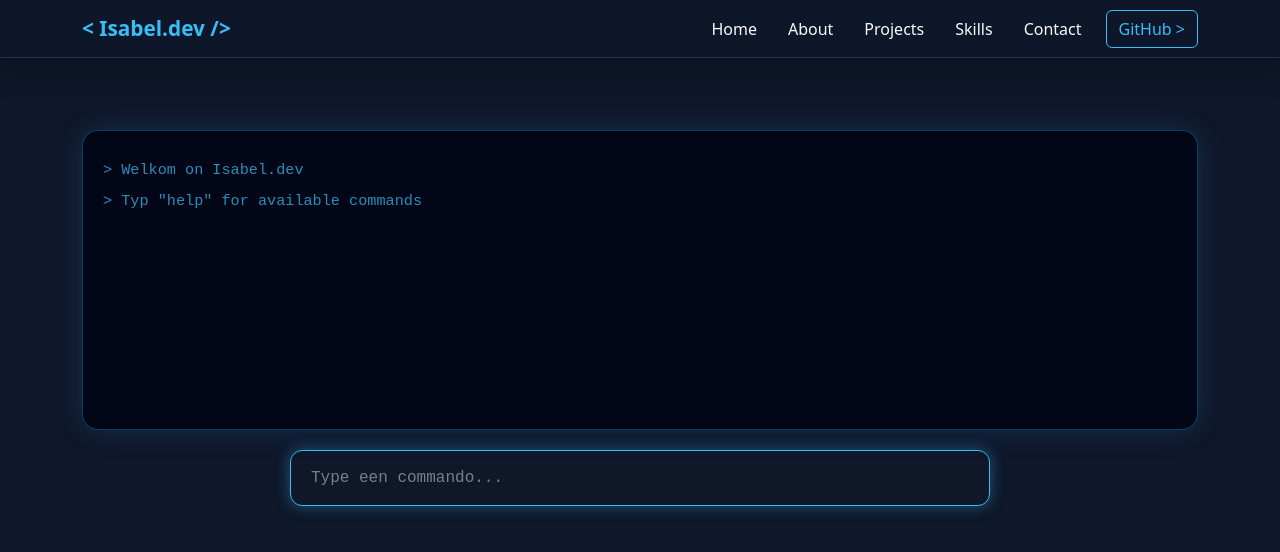
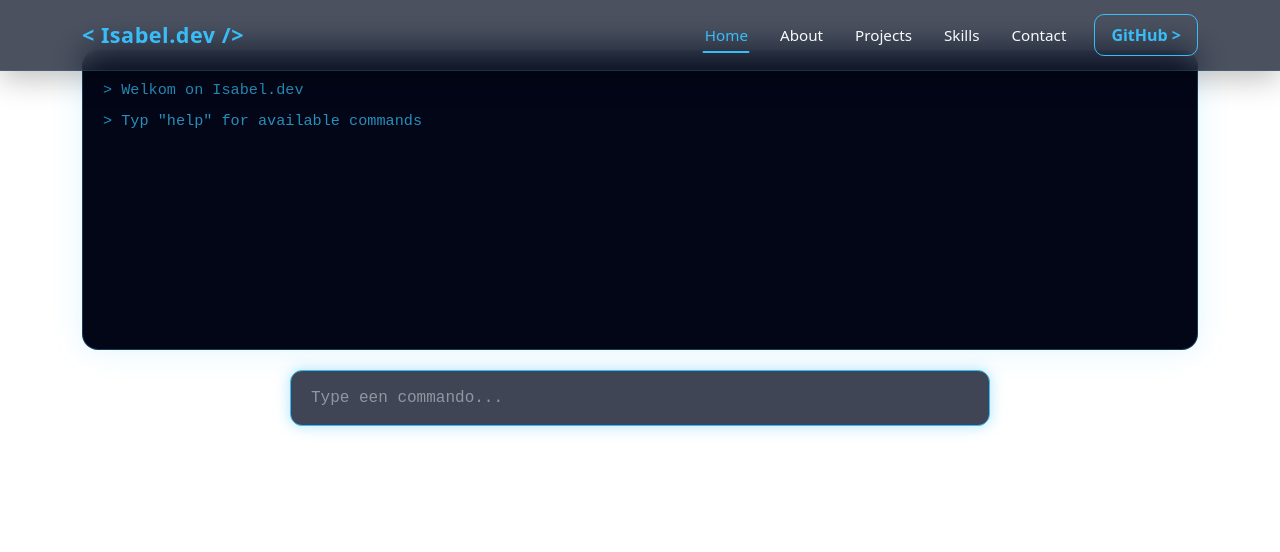
Before and after one commit to 8isabel/Portfolio-Website, a website with bundled scripts: page index.html in a window 1280 px wide. Built offline with nearby package versions, Linux system fonts and the light colour scheme; files whose address does not match are found by name.

Commit message:
Nav-bar update

```diff
--- a/styles/style.css
+++ b/styles/style.css
@@ -12,40 +12,168 @@
 }
 
 .custom-navbar {
-    background: rgba(15, 23, 42, 0.85);
-    backdrop-filter: var(--blur);
-    border-bottom: 1px solid var(--border-color);
-    box-shadow: var(--shadow);
+    background: rgba(15, 23, 42, 0.75);
+    backdrop-filter: blur(16px);
+    -webkit-backdrop-filter: blur(16px);
+
+    border-bottom: 1px solid rgba(56, 189, 248, 0.15);
+    box-shadow: 0 8px 30px rgba(0, 0, 0, 0.25);
+
+    padding: 14px 0;
+
+    transition: all 0.3s ease;
 }
 
 .navbar-brand {
     color: var(--primary-color) !important;
-    font-size: 1.3rem;
+    font-size: 1.35rem;
+    font-weight: 700;
+
+    letter-spacing: 0.5px;
+
+    transition: 0.3s ease;
+}
+
+.navbar-brand:hover {
+    color: #7dd3fc !important;
+    transform: translateY(-1px);
+}
+
+.navbar-nav {
+    gap: 8px;
 }
 
 .nav-link {
+    position: relative;
+
     color: var(--text-color) !important;
-    margin-left: 15px;
-    transition: var(--transition);
+
+    margin: 0 !important;
+    padding: 8px 12px !important;
+
+    font-size: 0.95rem;
+    font-weight: 500;
+
+    transition: color 0.3s ease;
+}
+
+.nav-link::after {
+    content: "";
+
+    position: absolute;
+    left: 50%;
+    bottom: 2px;
+
+    width: 0;
+    height: 2px;
+
+    background: var(--primary-color);
+    border-radius: 10px;
+
+    transform: translateX(-50%);
+
+    transition: width 0.3s ease;
 }
 
 .nav-link:hover {
     color: var(--primary-color) !important;
 }
 
+.nav-link:hover::after,
+.nav-link.active::after {
+    width: 70%;
+}
+
+.nav-link.active {
+    color: var(--primary-color) !important;
+}
+
 .btn-outline-info {
-    border-color: var(--primary-color);
+    border: 1px solid var(--primary-color);
+
     color: var(--primary-color);
-    transition: var(--transition);
+
+    border-radius: 10px;
+
+    padding: 8px 16px;
+
+    font-weight: 600;
+
+    transition: all 0.3s ease;
 }
 
 .btn-outline-info:hover {
-    background-color: var(--primary-color);
+    background: var(--primary-color);
+    border-color: var(--primary-color);
+
     color: var(--bg-color);
+
+    box-shadow: 0 0 20px rgba(56, 189, 248, 0.35);
+
+    transform: translateY(-2px);
 }
 
-body {
-    background-color: var(--bg-color);
-    color: var(--text-color);
-    padding-top: 80px;
+.navbar-toggler {
+    border: 1px solid rgba(56, 189, 248, 0.4);
+
+    border-radius: 8px;
+
+    padding: 7px 10px;
+
+    transition: 0.3s ease;
 }
+
+.navbar-toggler:hover {
+    border-color: var(--primary-color);
+
+    box-shadow: 0 0 12px rgba(56, 189, 248, 0.25);
+}
+
+.navbar-toggler:focus {
+    box-shadow: 0 0 0 2px rgba(56, 189, 248, 0.2);
+}
+
+@media (max-width: 991px) {
+
+    .custom-navbar {
+        padding: 10px 0;
+    }
+
+    .navbar-collapse {
+        margin-top: 15px;
+
+        padding: 15px;
+
+        background: rgba(15, 23, 42, 0.95);
+
+        border: 1px solid rgba(56, 189, 248, 0.15);
+        border-radius: 14px;
+
+        box-shadow: 0 10px 30px rgba(0, 0, 0, 0.3);
+    }
+
+    .navbar-nav {
+        gap: 4px;
+    }
+
+    .nav-link {
+        padding: 10px 12px !important;
+    }
+
+    .nav-link::after {
+        left: 12px;
+        transform: none;
+    }
+
+    .nav-link:hover::after,
+    .nav-link.active::after {
+        width: 35px;
+    }
+
+    .btn-outline-info {
+        display: inline-block;
+        margin-top: 10px;
+        width: 100%;
+        text-align: center;
+    }
+}
```
